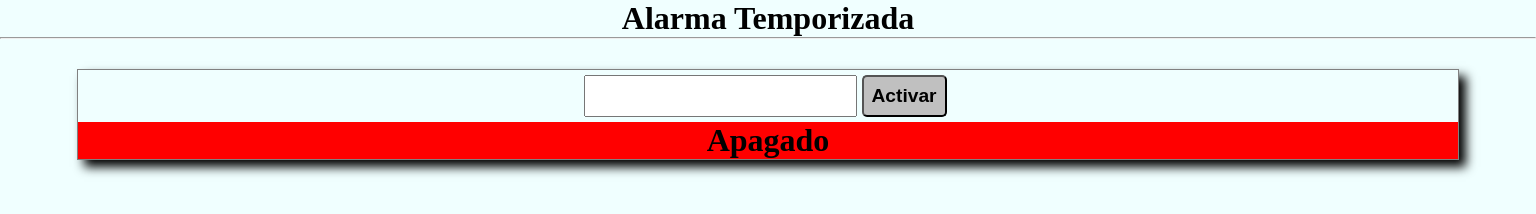
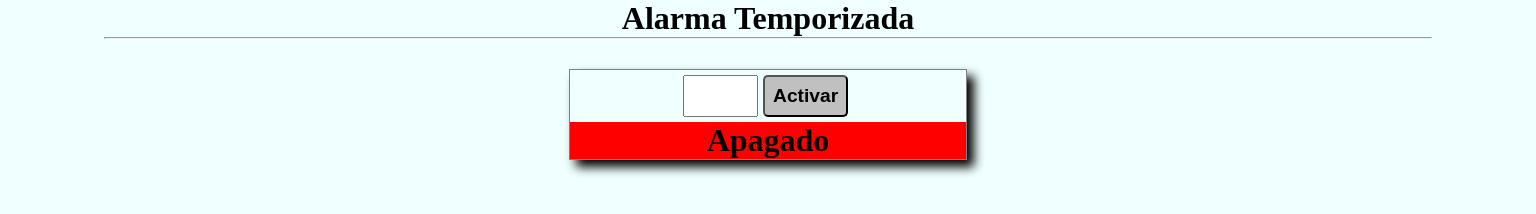
Before and after one commit to HarDevKoder/Alarma, a plain HTML site: page index.html in a window 1536 px wide. Drawn offline with Linux system fonts and the light colour scheme.

Commit message:
Agrego tamaño Desktop

```diff
--- a/style.css
+++ b/style.css
@@ -66,3 +66,14 @@ input[type="number"]::-webkit-outer-spin-button {
   font-weight: bold;
   font-size: 1.2em;
 }
+
+@media (min-width: 1328px) {
+  body {
+    max-width: 1328px;
+    margin: 0 auto;
+  }
+
+  .container{
+    width: 30%;
+  }
+}
```
